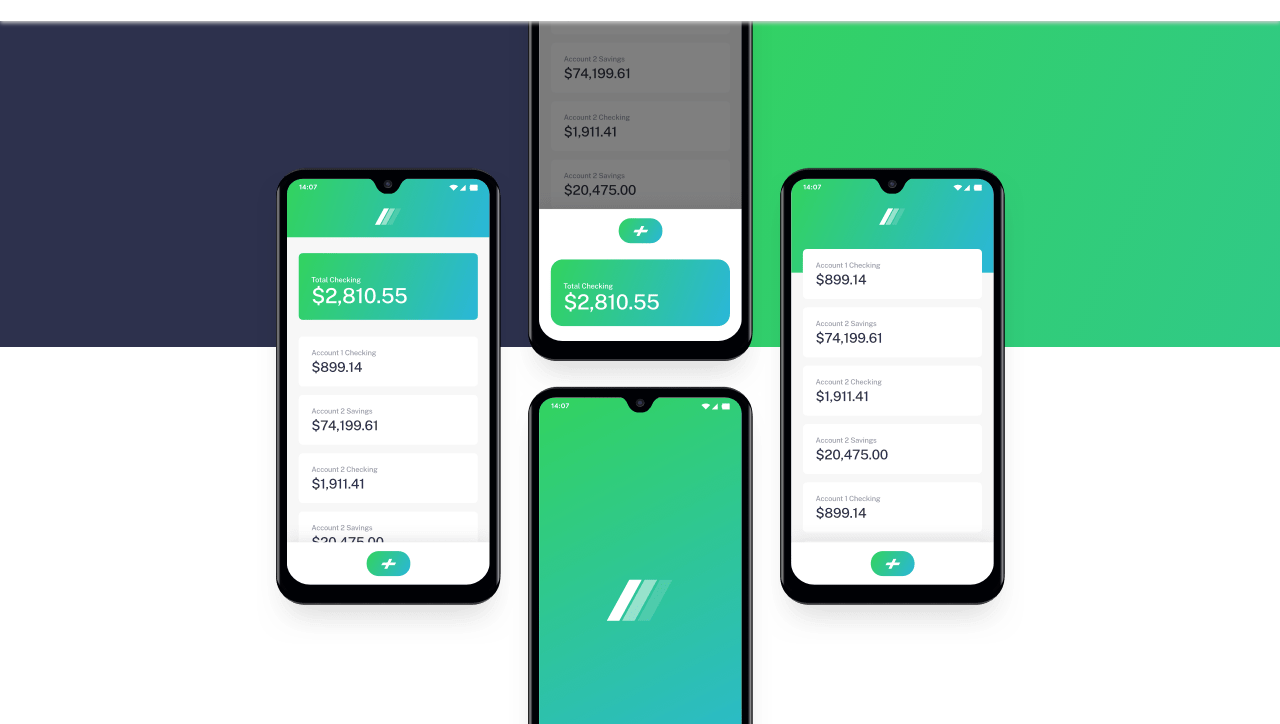
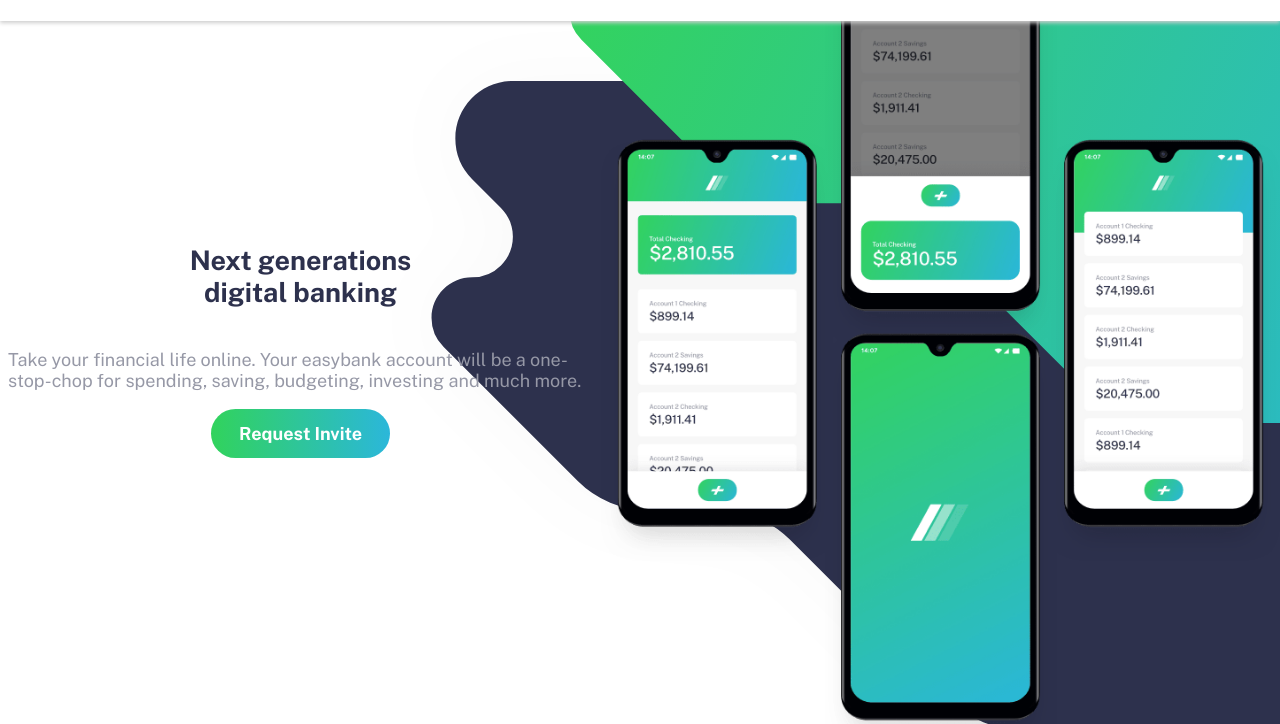
Before and after one commit to vanessa-dev/easybank-landing, a plain HTML site: page index.html in a window 1280 px wide. Shown: the part 76-800 px from the top of the page. Drawn offline with nearby package versions, Linux system fonts and the light colour scheme.

Commit message:
comecand adaptar para desktop introducao

```diff
--- a/css/home/ilustracao.css
+++ b/css/home/ilustracao.css
@@ -1,7 +1,6 @@
 .ilustracao-bg {
-  background: url('../../images/bg-intro-mobile.svg');
+  background: url('../../images/bg-intro-mobile.svg') no-repeat;
   background-size: cover;
-  background-repeat: no-repeat;
   height: 423px;
 
 }
@@ -29,3 +28,16 @@
 .ilustracao-conteudo h1 {
   text-align: center;
 }
+
+@media (min-width: 768px)
+{
+  .ilustracao-bg {
+    flex-direction: row-reverse;
+  }
+
+  .ilustracao-bg {
+    background: url('../../images/bg-intro-desktop.svg') no-repeat;
+    background-position: top -150px right -350px;
+    height: 100%;
+  }
+}
```
